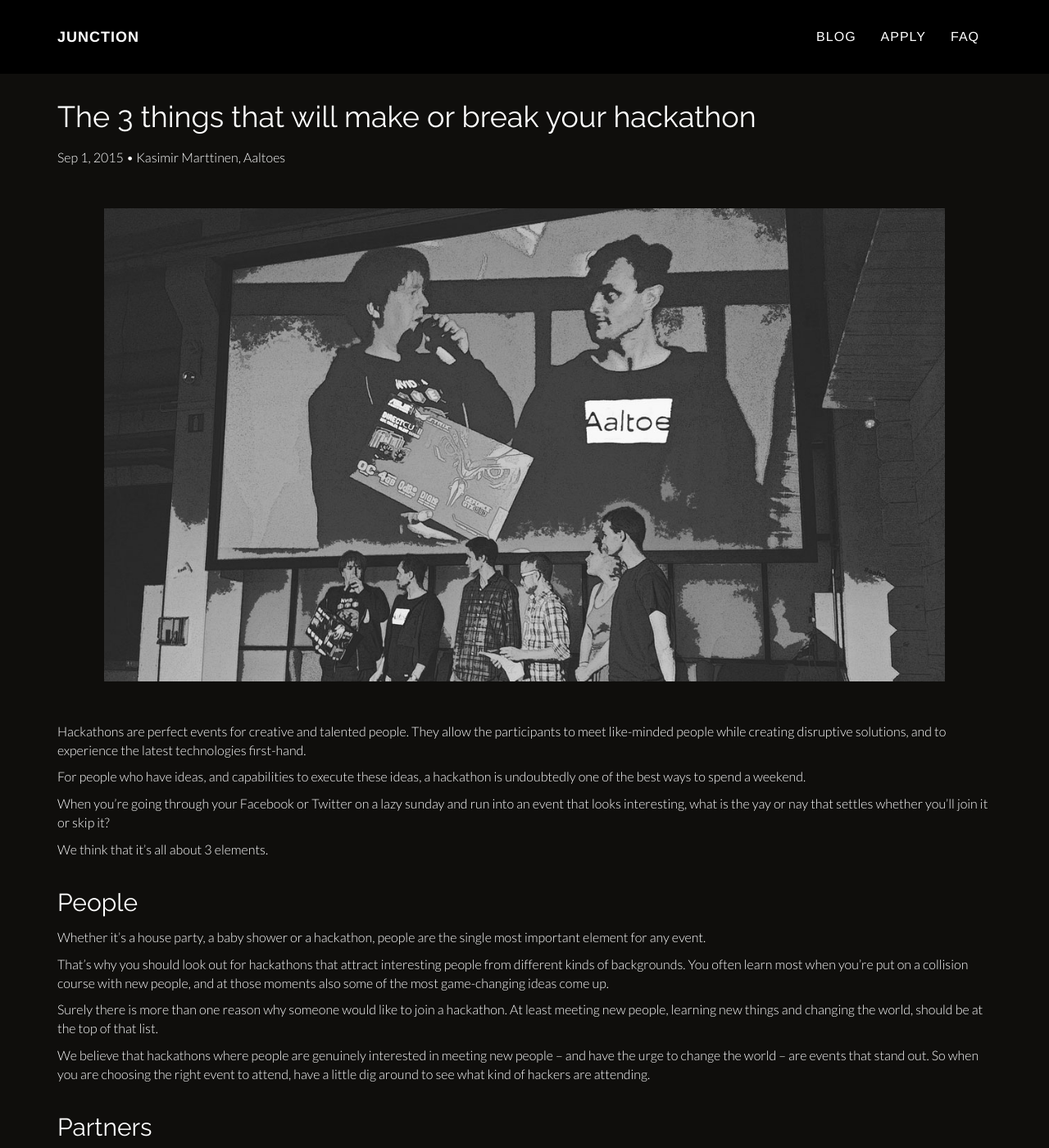
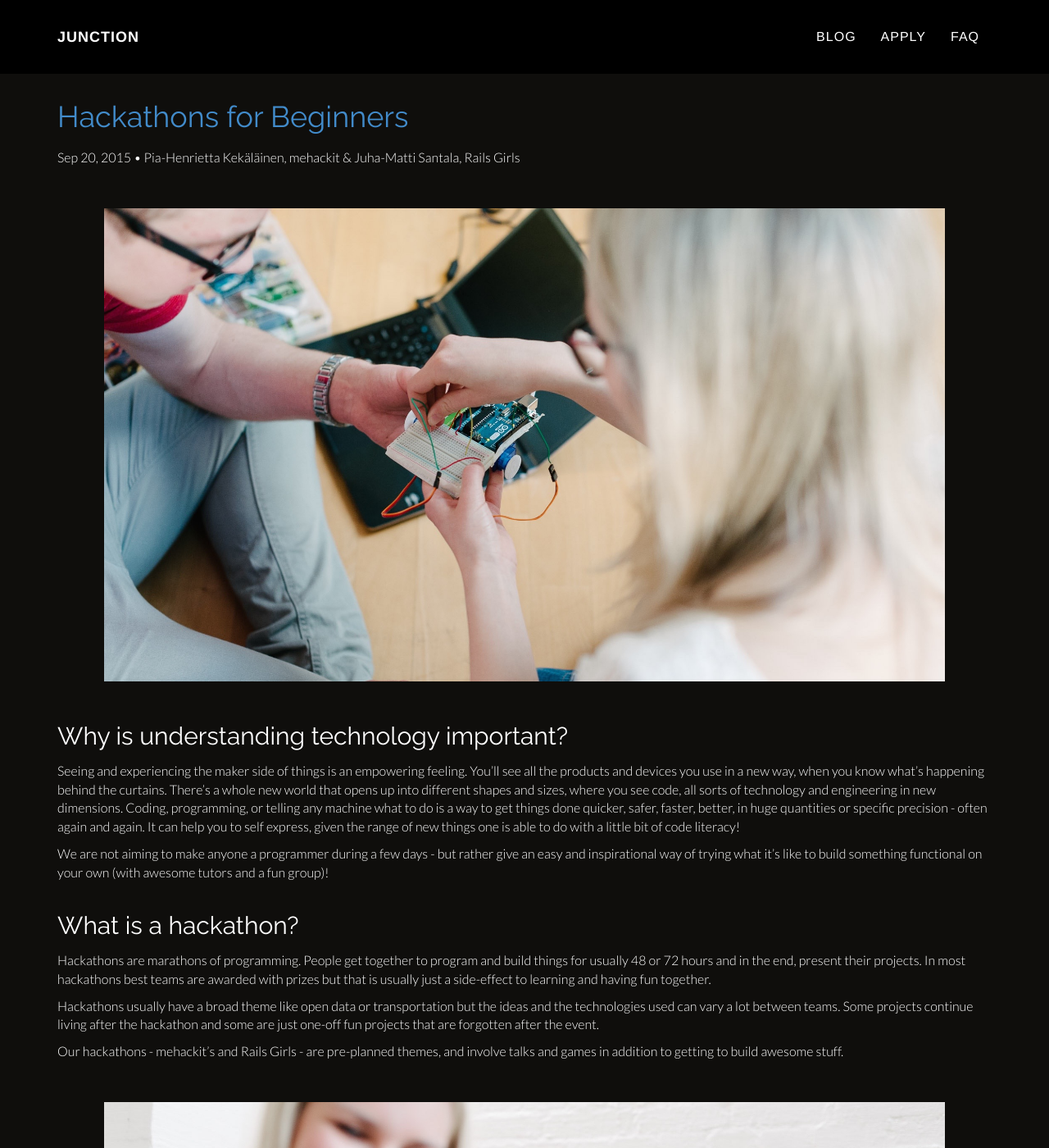
Before and after one commit to junctionasia/junctionasia.github.io, a Jekyll site: the page built from blog/index.html, in a window 1280 px wide and 1400 px high. Shown: the whole window at 82% size. Built offline with Jekyll 4.4.1, drawn with Linux system fonts in a browser that asks for light colours; nearby versions of some CDN libraries; some of the changed text lies outside the part shown.

Commit message:
rails girls and mehackit blog post

```diff
--- /dev/null
+++ b/_posts/2015-09-20-rails-girls-mehackit.md
@@ -0,0 +1,54 @@
+---
+layout: post
+title:  "Hackathons for Beginners"
+author: Pia-Henrietta Kekäläinen, mehackit & Juha-Matti Santala, Rails Girls
+date:   2015-09-20 00:00:00
+categories: junction hackathons beginners
+fb_meta_image: "/images/blog-2-pic1.jpg"
+fb_meta_title: "Hackathons for Beginners"
+fb_meta_description: "Seeing and experiencing the maker side of things is an empowering feeling."
+---
+
+![blog-2-pic1]({{ "/images/blog-2-pic1.jpg" | prepend:site.baseurl }} 'mechackit')
+
+## Why is understanding technology important?
+
+Seeing and experiencing the maker side of things is an empowering feeling. You’ll see all the products and devices you use in a new way, when you know what’s happening behind the curtains. There’s a whole new world that opens up into different shapes and sizes, where you see code, all sorts of technology and engineering in new dimensions.
+Coding, programming, or telling any machine what to do is a way to get things done quicker, safer, faster, better, in huge quantities or specific precision - often again and again. It can help you to self express, given the range of new things one is able to do with a little bit of code literacy!
+
+We are not aiming to make anyone a programmer during a few days - but rather give an easy and inspirational way of trying what it’s like to build something functional on your own (with awesome tutors and a fun group)!
+
+## What is a hackathon?
+
+Hackathons are marathons of programming. People get together to program and build things for usually 48 or 72 hours and in the end, present their projects. In most hackathons best teams are awarded with prizes but that is usually just a side-effect to learning and having fun together.
+
+Hackathons usually have a broad theme like open data or transportation but the ideas and the technologies used can vary a lot between teams. Some projects continue living after the hackathon and some are just one-off fun projects that are forgotten after the event.
+
+Our hackathons - mehackit’s and Rails Girls - are pre-planned themes, and involve talks and games in addition to getting to build awesome stuff.
+
+![blog-2-pic2]({{ "/images/blog-2-pic2.jpg" | prepend:site.baseurl }} 'Rails Girls')
+
+## Why participate in a hackathon?
+
+Hackathons might sound scary. Brr! To ease you - we have cupcakes and you’ll never want to leave. Hackathons are an excellent place to learn programming and prototyping while having a ton of fun.
+
+Hackathons are not only for professional coders but are also a great place to learn programming. People are willing to help and offer their expertise and nothing teaches you faster than building stuff. If you already know how to program, you can choose a new technology or experiment on something goofy. At Rails Girls and mehackit, we have teams and coaches, so you’ll have support at your hands at all times!
+
+Hackathons are also a great place to meet new, like-minded people. When you start programming, the easiest and nicest way to continue is with friends who want to do the same. Socializing is a big part of hackathons and working together with someone for 48 hours gives ground for friendship.
+
+## Who are Mehackit and Rails Girls?
+
+Rails Girls is a global network of Ruby language programmers, who welcome new people to the community all around the world from Tokyo to Buenos Aires. Consider it a large family, that organizes events so that more people can join the fun! Rails Girls events are two-day workshops for curious women, who want to see what the magic in software programming is about.
+
+Mehackit brings beginners courses in robotics and coding to schools around Finland. Mehackit’s aim is to empower the generation of technology users to become technology-savvy makers. The initial spark and curiosity can take you places! In 2015, there will be 30+ high schools where you can enroll in the voluntary 7-week course, and learn how to build an arduino robot from electronic bits and wires and code!
+
+## How to participate?
+
+You can apply to Rails Girls [here](http://railsgirls.com/hackjunction) and mehackit [here](http://goo.gl/forms/vUaRSWRujS)
+All you need with you is curiosity and a laptop. However, if you want to have a go at some exercises in advance, here’s a few links! :)
+
+- [Try Ruby](http://tryruby.org/levels/1/challenges/0 )
+- [Poignant guide to ruby - Chapter 3](http://mislav.uniqpath.com/poignant-guide/book/chapter-3.html)
+- [Codecademy](https://www.codecademy.com/)
+
+![blog-2-pic3]({{ "/images/blog-2-pic3.jpg" | prepend:site.baseurl }} 'Rails Girls & mechackit')
--- a/css/main.scss
+++ b/css/main.scss
@@ -674,7 +674,7 @@
 .blog {
   margin-top: 80px;
 
-  a {
+  h1 a {
     color: white;
     &:hover {
       text-decoration: underline;
```
Also changed, not shown: images/blog-2-pic1.jpg (added), images/blog-2-pic2.jpg (added), images/blog-2-pic3.jpg (added), images/logo_if2.png.
